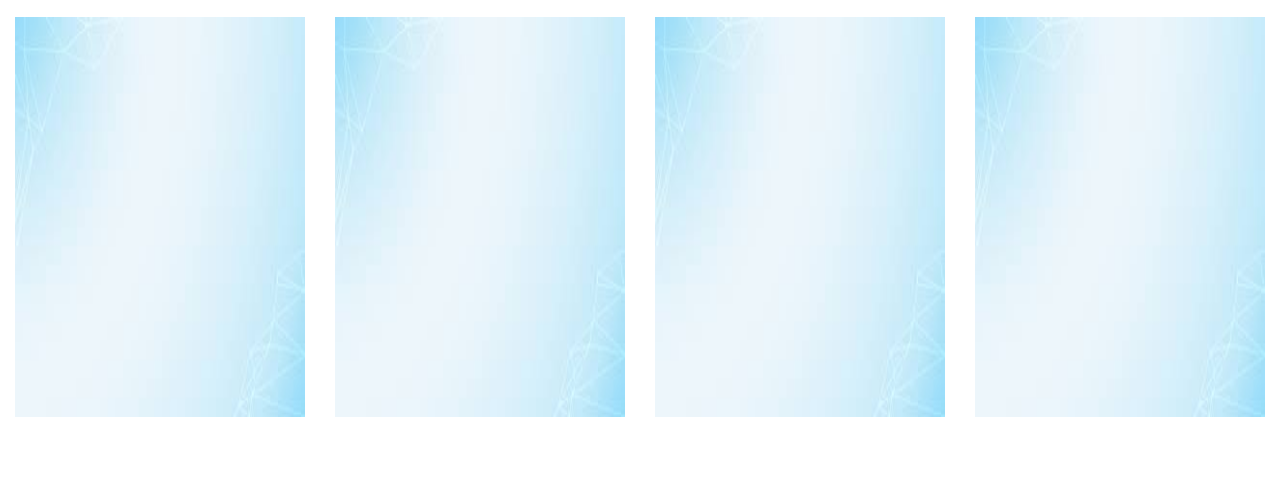
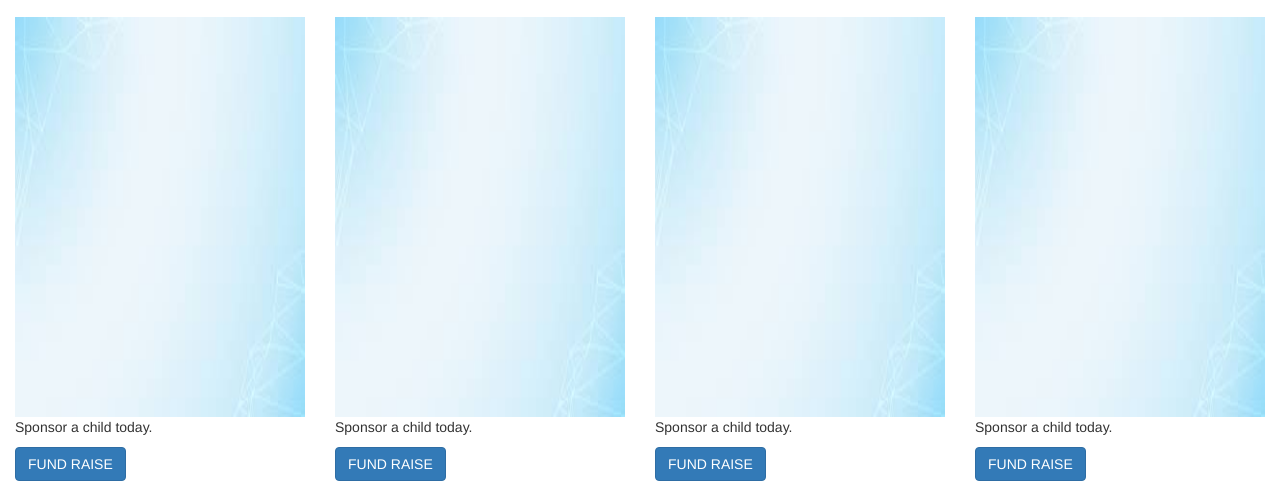
Before and after one commit to 1Kopal/SCELab4, a plain HTML site: page index.html in a window 1280 px wide. Shown: the part 758-1239 px from the top of the page. Before the commit the page ends 1175 px from the top, so only its background shows below. Drawn offline with nearby package versions, Linux system fonts and the light colour scheme.

Commit message:
Update index.html

```diff
--- a/index.html
+++ b/index.html
@@ -20,20 +20,16 @@
     text-align: center;
     text-decoration: none;
 }
-
 /* Add a hover effect if you want */
 .fa:hover {
     opacity: 0.7;
 }
-
 /* Set a specific color for each brand */
-
 /* Facebook */
 .fa-facebook {
     background: #3B5998;
     color: white;
 }
-
 /* Twitter */
 .fa-twitter {
     background: #55ACEE;
@@ -121,15 +117,31 @@
                 <div class="row">
                     <div class="col-md-3">
                         <img class="img-responsive" src="download.jpeg" alt="Chania">
+                        <div class="caption">
+            <p>Sponsor a child today.</p>
+            <button type="button" class="btn btn-primary">FUND RAISE</button>
+          </div>
                     </div>
                     <div class="col-md-3">
                         <img class="img-responsive" src="download.jpeg" alt="Chania">
+                        <div class="caption">
+            <p>Sponsor a child today.</p>
+            <button type="button" class="btn btn-primary">FUND RAISE</button>
+          </div>
                     </div>
                     <div class="col-md-3">
                         <img class="img-responsive" src="download.jpeg" alt="Chania">
+                        <div class="caption">
+            <p>Sponsor a child today.</p>
+            <button type="button" class="btn btn-primary">FUND RAISE</button>
+          </div>
                     </div>
                     <div class="col-md-3">
                         <img class="img-responsive" src="download.jpeg" alt="Chania">
+                        <div class="caption">
+            <p>Sponsor a child today.</p>
+            <button type="button" class="btn btn-primary">FUND RAISE</button>
+          </div>
                     </div>
 
 
```
